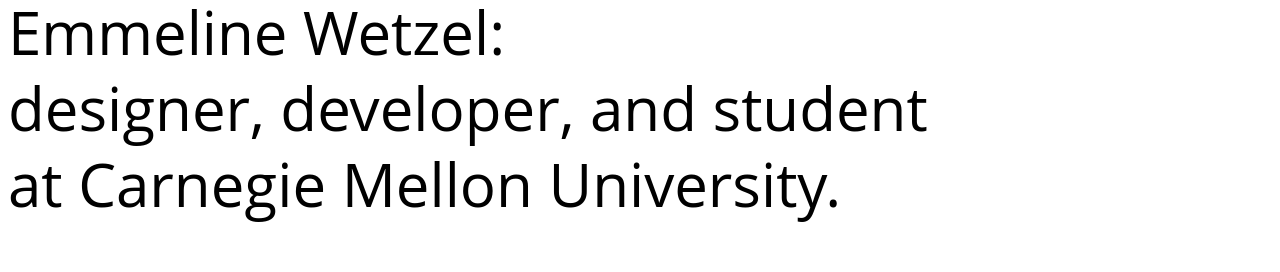
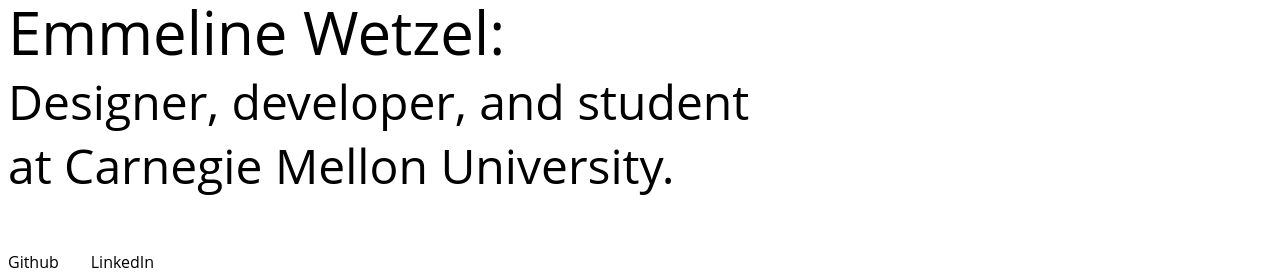
Before and after one commit to egwetzel/emme-portfolio, a Next.js app: page / in a window 1280 px wide. Shown: the part 190-462 px from the top of the page. Built offline with nearby package versions, Linux system fonts and the light colour scheme.

Commit message:
Updated stylings to be smaller

```diff
--- a/data/portfolio.json
+++ b/data/portfolio.json
@@ -1,7 +1,7 @@
 {
     "name":"Emmeline Wetzel",
     "headerTaglineOne":"Emmeline Wetzel:",
-    "headerTaglineTwo":"designer, developer, and student",
+    "headerTaglineTwo":"Designer, developer, and student",
     "headerTaglineThree":"at Carnegie Mellon University.",
     "showCursor":true,
     "showResume":true,
--- a/pages/index.js
+++ b/pages/index.js
@@ -75,19 +75,19 @@
             </h1>
             <h1
               ref={textTwo}
-              className="text-3xl tablet:text-6xl laptop:text-6xl laptopl:text-8xl p-1 tablet:p-2 text-bold w-full laptop:w-4/5"
+              className="text-3xl tablet:text-6xl laptop:text-5xl laptopl:text-7xl p-1 tablet:p-2 text-bold w-full laptop:w-4/5"
             >
               {data.headerTaglineTwo}
             </h1>
             <h1
               ref={textThree}
-              className="text-3xl tablet:text-6xl laptop:text-6xl laptopl:text-8xl p-1 tablet:p-2 text-bold w-full laptop:w-4/5"
+              className="text-3xl tablet:text-6xl laptop:text-5xl laptopl:text-7xl p-1 tablet:p-2 text-bold w-full laptop:w-4/5"
             >
               {data.headerTaglineThree}
             </h1>
             <h1
               ref={textFour}
-              className="text-3xl tablet:text-6xl laptop:text-6xl laptopl:text-8xl p-1 tablet:p-2 text-bold w-full laptop:w-4/5"
+              className="text-3xl tablet:text-6xl laptop:text-5xl laptopl:text-7xl p-1 tablet:p-2 text-bold w-full laptop:w-4/5"
             >
               {data.headerTaglineFour}
             </h1>
```
